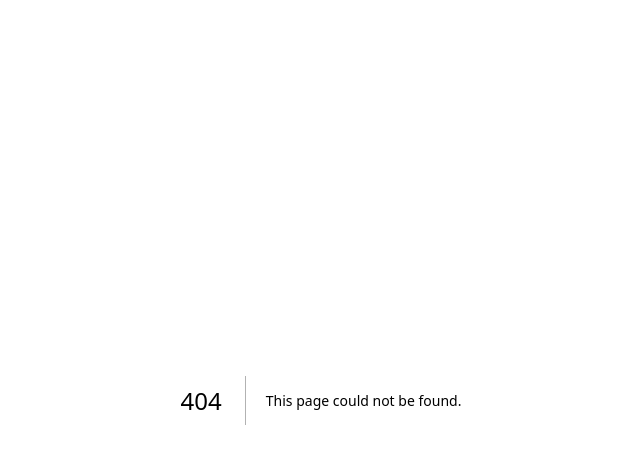
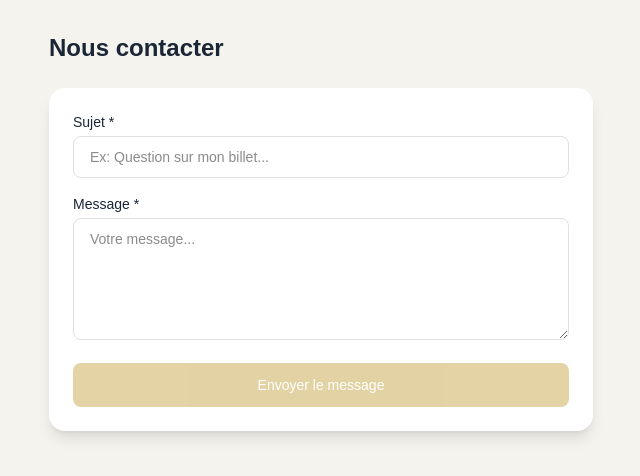
Before and after one commit to ACCESLYBERTECH/famille-germain, a Next.js app: page /contact in a window 1280 px wide. Before the commit this address had no page. Shown: the top 476 px of the page, without its empty margins (319-959 px from the left). Built offline with nearby package versions, Linux system fonts and the light colour scheme.

Commit message:
Page contact + navbar mise à jour

```diff
--- /dev/null
+++ b/src/app/contact/page.tsx
@@ -0,0 +1,69 @@
+'use client'
+
+import { useState } from 'react'
+import { useRouter } from 'next/navigation'
+import Navbar from '@/components/Navbar'
+
+interface Props {
+  searchParams?: { prenom?: string; role?: string }
+}
+
+export default function ContactPage() {
+  const [form, setForm] = useState({ sujet: '', message: '' })
+  const [envoye, setEnvoye] = useState(false)
+  const [chargement, setChargement] = useState(false)
+
+  async function handleEnvoyer() {
+    if (!form.sujet || !form.message) return
+    setChargement(true)
+    // On connectera Resend ici plus tard
+    await new Promise(r => setTimeout(r, 1000))
+    setEnvoye(true)
+    setChargement(false)
+  }
+
+  const inputClass = "w-full border rounded-lg px-4 py-2.5 text-sm outline-none focus:ring-2 focus:ring-yellow-400"
+
+  if (envoye) {
+    return (
+      <div className="min-h-screen" style={{ backgroundColor: '#F5F3EE' }}>
+        <div className="max-w-xl mx-auto pt-20 px-4 text-center">
+          <div className="bg-white rounded-2xl shadow-lg p-8">
+            <div className="w-16 h-16 rounded-full flex items-center justify-center mx-auto mb-4" style={{ backgroundColor: '#4CAF7D' }}>
+              <span className="text-white text-3xl">✓</span>
+            </div>
+            <h1 className="text-xl font-bold mb-2" style={{ color: '#1A2535' }}>Message envoyé !</h1>
+            <p className="text-sm mb-6" style={{ color: '#666666' }}>
+              Nous vous répondrons dans les plus brefs délais.
+            </p>
+            <a href="/" className="inline-block px-6 py-3 rounded-lg text-white font-medium text-sm" style={{ backgroundColor: '#C9A84C' }}>
+              Retour à l'accueil
+            </a>
+          </div>
+        </div>
+      </div>
+    )
+  }
+
+  return (
+    <div className="min-h-screen" style={{ backgroundColor: '#F5F3EE' }}>
+      <div className="max-w-xl mx-auto px-4 py-8">
+        <h1 className="text-2xl font-bold mb-6" style={{ color: '#1A2535' }}>Nous contacter</h1>
+
+        <div className="bg-white rounded-2xl shadow-lg p-6 space-y-4">
+          <div>
+            <label className="block text-sm font-medium mb-1" style={{ color: '#1A2535' }}>Sujet *</label>
+            <input className={inputClass} style={{ borderColor: '#E0E0E0' }} placeholder="Ex: Question sur mon billet..." value={form.sujet} onChange={e => setForm(f => ({ ...f, sujet: e.target.value }))} />
+          </div>
+          <div>
+            <label className="block text-sm font-medium mb-1" style={{ color: '#1A2535' }}>Message *</label>
+            <textarea className={inputClass} style={{ borderColor: '#E0E0E0' }} rows={5} placeholder="Votre message..." value={form.message} onChange={e => setForm(f => ({ ...f, message: e.target.value }))} />
+          </div>
+          <button onClick={handleEnvoyer} disabled={chargement || !form.sujet || !form.message} className="w-full py-3 rounded-lg text-white font-medium text-sm disabled:opacity-50" style={{ backgroundColor: '#C9A84C' }}>
+            {chargement ? 'Envoi...' : 'Envoyer le message'}
+          </button>
+        </div>
+      </div>
+    </div>
+  )
+}
--- a/src/components/Navbar.tsx
+++ b/src/components/Navbar.tsx
@@ -24,6 +24,7 @@ export default function Navbar({ prenom, role }: NavbarProps) {
     { href: '/evenements', label: 'Événements' },
     { href: '/evenements/mes-billets', label: 'Mes billets' },
     { href: '/documents', label: 'Documents' },
+    { href: '/contact', label: 'Contact' },
   ]
 
   const liensLeader = [
@@ -39,6 +40,7 @@ export default function Navbar({ prenom, role }: NavbarProps) {
     { href: '/admin/pci', label: 'Gestion PCI' },
     { href: '/admin/evenements', label: 'Gestion événements' },
     { href: '/admin/documents', label: 'Documents' },
+    { href: '/contact', label: 'Contact' },
     { href: '/scan', label: 'Scanner' },
   ]
 
```
